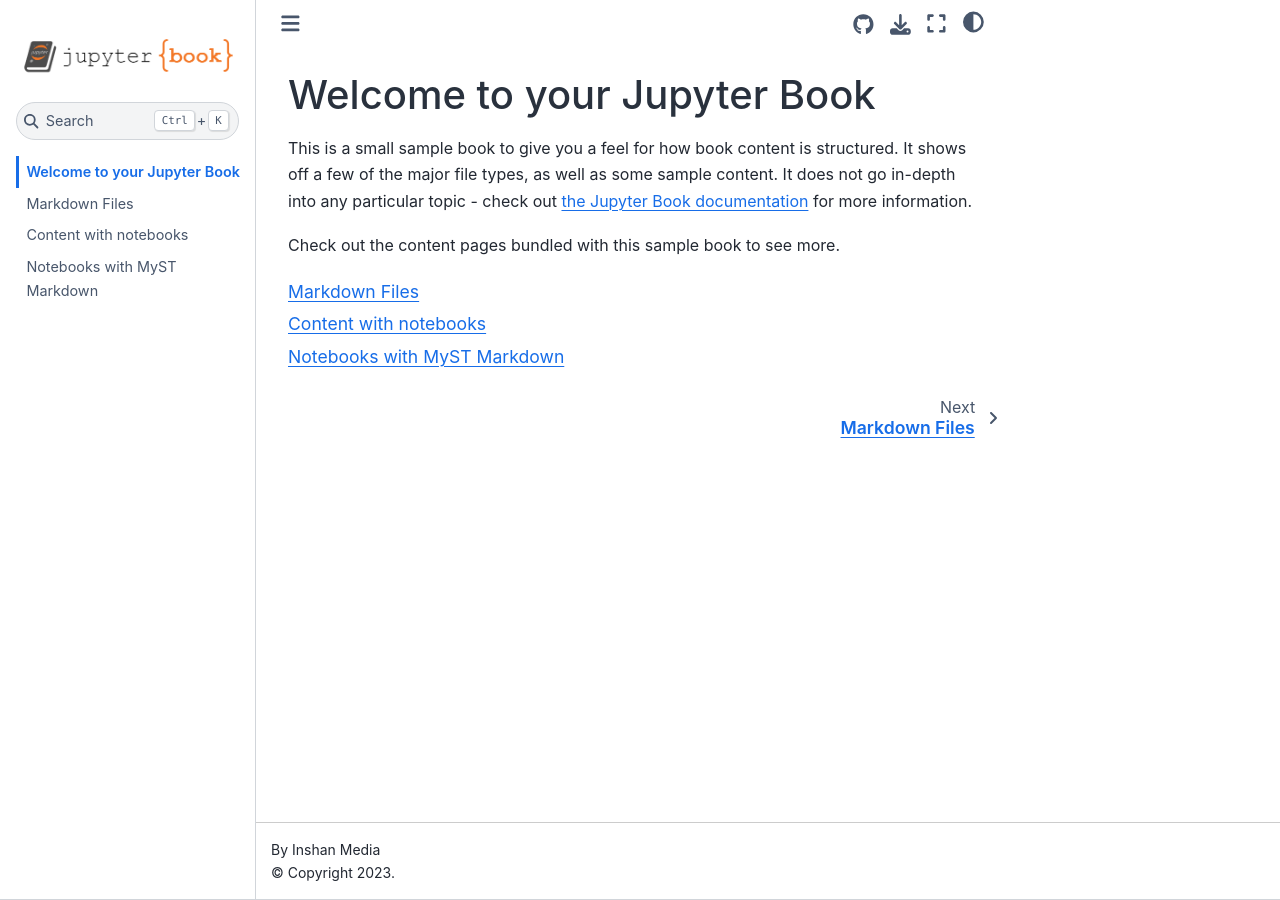
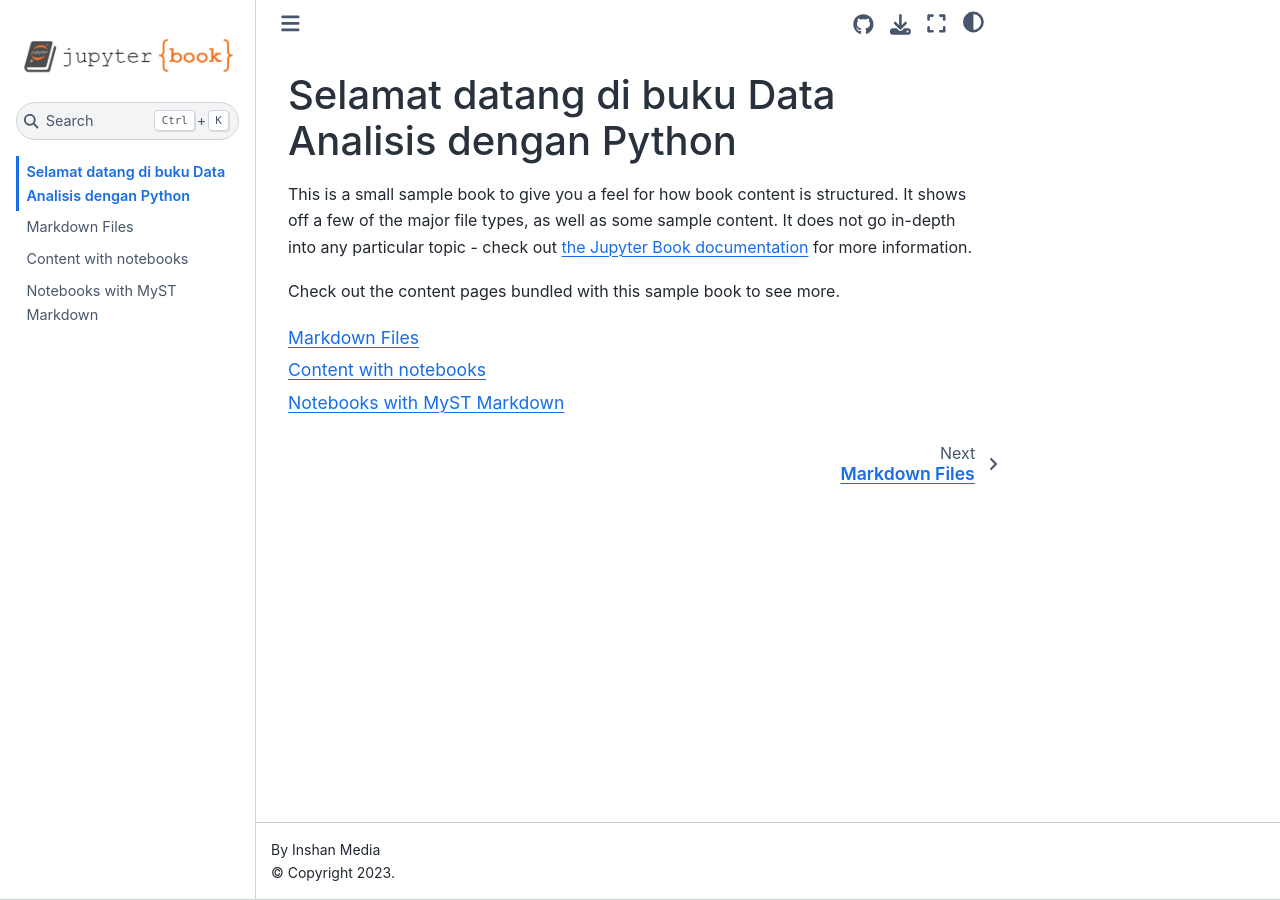
Before and after one commit to alifianmahardhika/data-analyst-book, a Jupyter Book: the page built from book/contents/intro.md, in a window 1280 px wide. Built offline with Jupyter Book 1.0.4 settings and Sphinx 7.4.7 and the Sphinx Book theme 1.1.4, drawn with Linux system fonts in a browser that asks for light colours.

Commit message:
update workflow

```diff
--- a/book/contents/intro.md
+++ b/book/contents/intro.md
@@ -1,4 +1,4 @@
-# Welcome to your Jupyter Book
+# Selamat datang di buku Data Analisis dengan Python
 
 This is a small sample book to give you a feel for how book content is
 structured.
```
Also changed, not shown: 2 other files.
